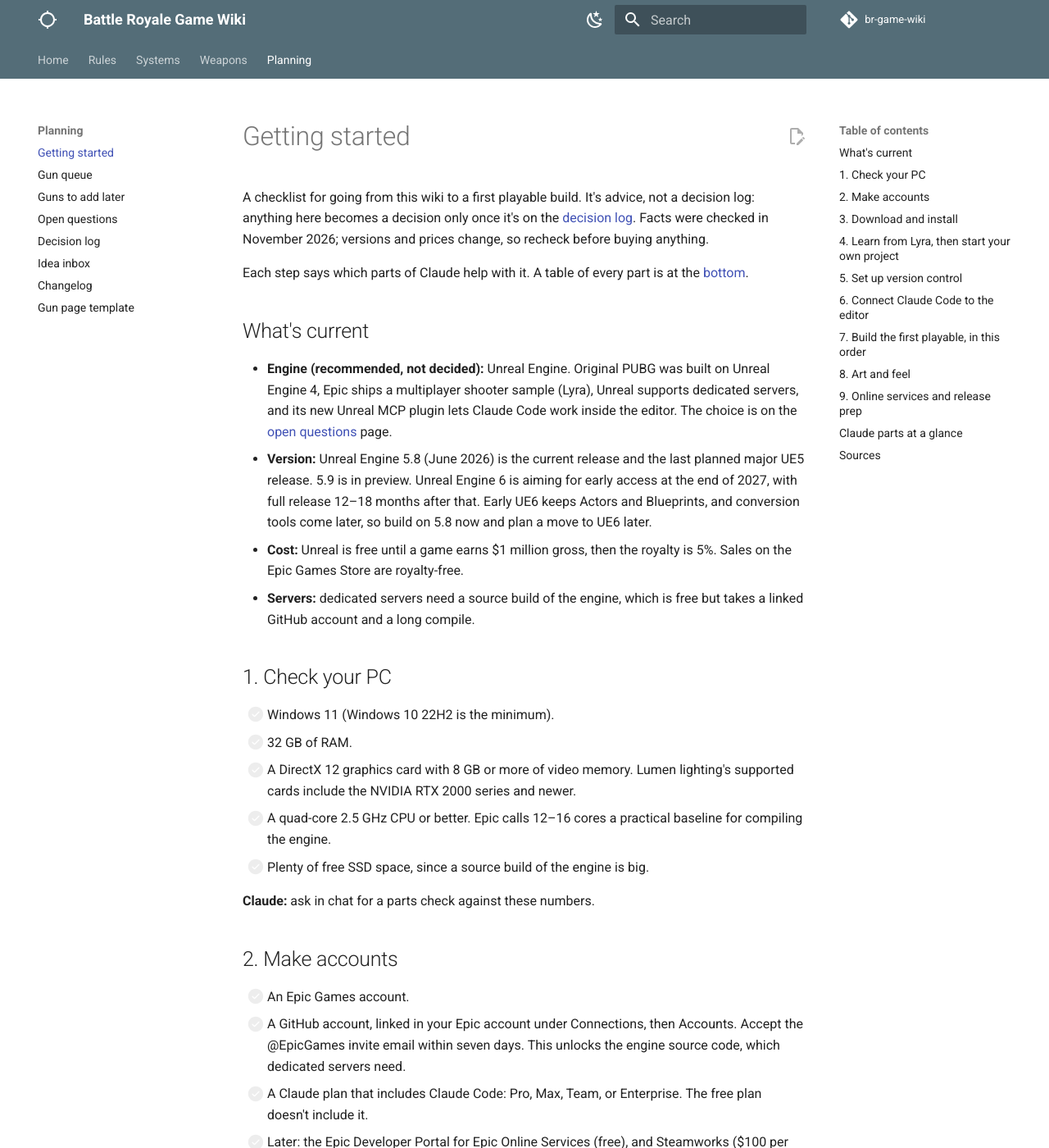
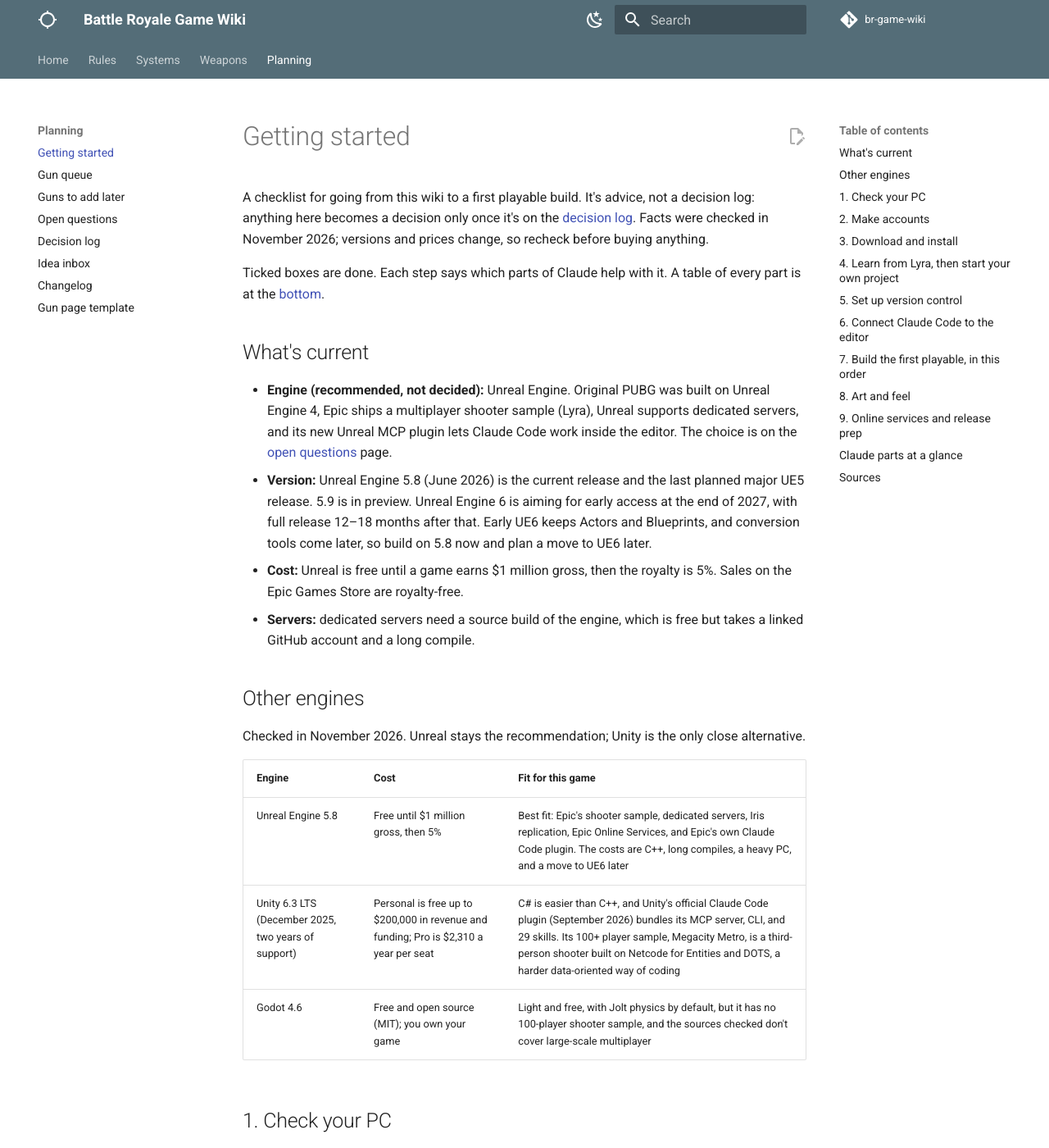
Before and after one commit to DerrickSpartan1/br-game-wiki, an MkDocs documentation site: the page built from docs/planning/getting-started.md, in a window 1280 px wide and 1400 px high. Shown: the whole window at 82% size. Built offline with MkDocs 1.6.1 and Material for MkDocs 9.7.7, drawn with Linux system fonts in a browser that asks for light colours; comment, search, counter and statistics services are not loaded; some of the changed text lies outside the part shown.

Commit message:
Tick finished setup steps and add an engine comparison
Co-Authored-By: Claude Opus 5.5 <noreply@anthropic.com>
Claude-Session: https://claude.ai/code/session_01LAp2s4euUjj6HZthupXLj4

```diff
--- a/docs/planning/getting-started.md
+++ b/docs/planning/getting-started.md
@@ -2,7 +2,7 @@
 
 A checklist for going from this wiki to a first playable build. It's advice, not a decision log: anything here becomes a decision only once it's on the [decision log](decisions.md). Facts were checked in November 2026; versions and prices change, so recheck before buying anything.
 
-Each step says which parts of Claude help with it. A table of every part is at the [bottom](#claude-parts-at-a-glance).
+Ticked boxes are done. Each step says which parts of Claude help with it. A table of every part is at the [bottom](#claude-parts-at-a-glance).
 
 ## What's current
 
@@ -10,6 +10,16 @@ Each step says which parts of Claude help with it. A table of every part is at t
 - **Version:** Unreal Engine 5.8 (June 2026) is the current release and the last planned major UE5 release. 5.9 is in preview. Unreal Engine 6 is aiming for early access at the end of 2027, with full release 12–18 months after that. Early UE6 keeps Actors and Blueprints, and conversion tools come later, so build on 5.8 now and plan a move to UE6 later.
 - **Cost:** Unreal is free until a game earns $1 million gross, then the royalty is 5%. Sales on the Epic Games Store are royalty-free.
 - **Servers:** dedicated servers need a source build of the engine, which is free but takes a linked GitHub account and a long compile.
+
+## Other engines
+
+Checked in November 2026. Unreal stays the recommendation; Unity is the only close alternative.
+
+| Engine | Cost | Fit for this game |
+| --- | --- | --- |
+| Unreal Engine 5.8 | Free until $1 million gross, then 5% | Best fit: Epic's shooter sample, dedicated servers, Iris replication, Epic Online Services, and Epic's own Claude Code plugin. The costs are C++, long compiles, a heavy PC, and a move to UE6 later |
+| Unity 6.3 LTS (December 2025, two years of support) | Personal is free up to $200,000 in revenue and funding; Pro is $2,310 a year per seat | C# is easier than C++, and Unity's official Claude Code plugin (September 2026) bundles its MCP server, CLI, and 29 skills. Its 100+ player sample, Megacity Metro, is a third-person shooter built on Netcode for Entities and DOTS, a harder data-oriented way of coding |
+| Godot 4.6 | Free and open source (MIT); you own your game | Light and free, with Jolt physics by default, but it has no 100-player shooter sample, and the sources checked don't cover large-scale multiplayer |
 
 ## 1. Check your PC
 
@@ -23,33 +33,36 @@ Each step says which parts of Claude help with it. A table of every part is at t
 
 ## 2. Make accounts
 
-- [ ] An Epic Games account.
+- [x] An Epic Games account.
 - [ ] A GitHub account, linked in your Epic account under Connections, then Accounts. Accept the @EpicGames invite email within seven days. This unlocks the engine source code, which dedicated servers need.
 - [ ] A Claude plan that includes Claude Code: Pro, Max, Team, or Enterprise. The free plan doesn't include it.
 - [ ] Later: the Epic Developer Portal for Epic Online Services (free), and Steamworks ($100 per game, paid back once the game makes $1,000 adjusted gross revenue).
 
 ## 3. Download and install
 
-- [ ] **Epic Games Launcher**, then **Unreal Engine 5.8** from it.
-- [ ] **Visual Studio 2026**, which Epic recommends for general development, with the C++ game development workload. Rider and VS Code also work.
-- [ ] **Git for Windows** with **Git LFS**. Claude Code also uses Git for Windows for its Bash tool.
-- [ ] **Blender 5.2 LTS** (supported until July 2028) for models: robot characters, guns, and props.
-- [ ] **The Claude desktop app**, which includes Claude Code. The terminal version installs from [Claude Code setup](https://code.claude.com/docs/en/setup); run `claude doctor` to check it.
+- [x] **Epic Games Launcher**, then **Unreal Engine 5.8** from it.
+- [x] **Visual Studio 2026**, which Epic recommends for general development, with the C++ game development workload. Rider and VS Code also work.
+- [x] **Git for Windows** with **Git LFS**. Claude Code also uses Git for Windows for its Bash tool.
+- [x] **Blender 5.2 LTS** (supported until July 2028) for models: robot characters, guns, and props.
+- [x] **The Claude desktop app**, which includes Claude Code. The terminal version installs from [Claude Code setup](https://code.claude.com/docs/en/setup); run `claude doctor` to check it.
 - [ ] Later: the engine source from GitHub, built in Visual Studio, for the dedicated server.
 
 ## 4. Learn from Lyra, then start your own project
 
 - [ ] Add the **Lyra Starter Game** from Fab to your library and create a project from it in the launcher. Epic calls it a learning resource: a multiplayer shooter sample with a weapon system, the Gameplay Ability System, and Epic Online Services support. Play it and read how its weapons and abilities work.
-- [ ] Create the game's own project as a **C++ project**, not Blueprint-only. Code lives in text files that Claude Code can read, write, and review. Blueprints are binary assets, though Claude Code can still edit them through Unreal MCP (step 6).
-- [ ] Add a `CLAUDE.md` to the project with the code rules, like this wiki has. Claude Code reads it every session.
+- [ ] Create the game's own project as a **C++ project** from the First Person template, not Blueprint-only, inside the cloned repo folder. Use a name without spaces or dashes, like `BRGame`. Code lives in text files that Claude Code can read, write, and review. Blueprints are binary assets, though Claude Code can still edit them through Unreal MCP (step 6).
+- [x] Add a `CLAUDE.md` to the project with the code rules, like this wiki has. Claude Code reads it every session. (Done in the game repo; see step 5.)
 
 **Claude:** Claude Code sets up the C++ project files, the `CLAUDE.md`, and the first classes.
 
 ## 5. Set up version control
 
-- [ ] Make a **private** GitHub repo for the game, separate from this public wiki.
-- [ ] Use Git LFS for `.uasset` and `.umap` files, with file locking. These files are binary and can't be merged, which is why Unreal's own Perforce workflow locks them while you edit. Perforce is the other option if the team grows.
-- [ ] Ignore the folders Unreal rebuilds: `Binaries`, `Intermediate`, `Saved`, and `DerivedDataCache`.
+- [x] Make a **private** GitHub repo for the game, separate from this public wiki.
+- [x] Use Git LFS for `.uasset` and `.umap` files, with file locking. These files are binary and can't be merged, which is why Unreal's own Perforce workflow locks them while you edit. Perforce is the other option if the team grows.
+- [x] Ignore the folders Unreal rebuilds: `Binaries`, `Intermediate`, `Saved`, and `DerivedDataCache`.
+- [ ] On each PC, run `git lfs install` once, then clone the repo.
+
+The private repo is `br-game`. Its `.gitignore` and `.gitattributes` already hold these rules, and they work whether the `.uproject` sits at the repo root or in a subfolder like `BRGame/`. Its `README.md` has the setup steps, and its `CLAUDE.md` holds the code rules.
 
 **Claude:** Claude Code writes the `.gitignore` and `.gitattributes`, sets up LFS, and makes commits with clear messages.
 
@@ -129,3 +142,9 @@ These steps follow Epic's docs for 5.9, where the feature is newer; 5.8's experi
 - [Epic Online Services: Licensing](https://onlineservices.epicgames.com/licensing)
 - [PC Gamer: Epic has made Easy Anti-Cheat free for game developers (2021)](https://pcgamer.com/epic-has-made-easy-anti-cheat-free-for-game-developers)
 - [Steamworks: Steam Direct fee](https://partner.steamgames.com/doc/gettingstarted/appfee)
+- [Unity: Subscription plans and pricing](https://unity.com/products/pricing-updates)
+- [Unity: Unity 6.3 LTS is now available](https://unity.com/blog/unity-6-3-lts-is-now-available)
+- [GameDev.net: Official Unity plugin for Claude Code (September 2026)](https://gamedev.net/news/5704-official-unity-plugin-for-claude-code/)
+- [Unity: Megacity Metro multiplayer sample](https://unity.com/demos/megacity-competitive-action-sample)
+- [Godot 4.6 release](https://godotengine.org/releases/4.6/)
+- [Godot: License](https://godotengine.org/license/)
```
Also changed, not shown: CLAUDE.md (+1 -1 lines), docs/planning/changelog.md (+1 -0 lines).
